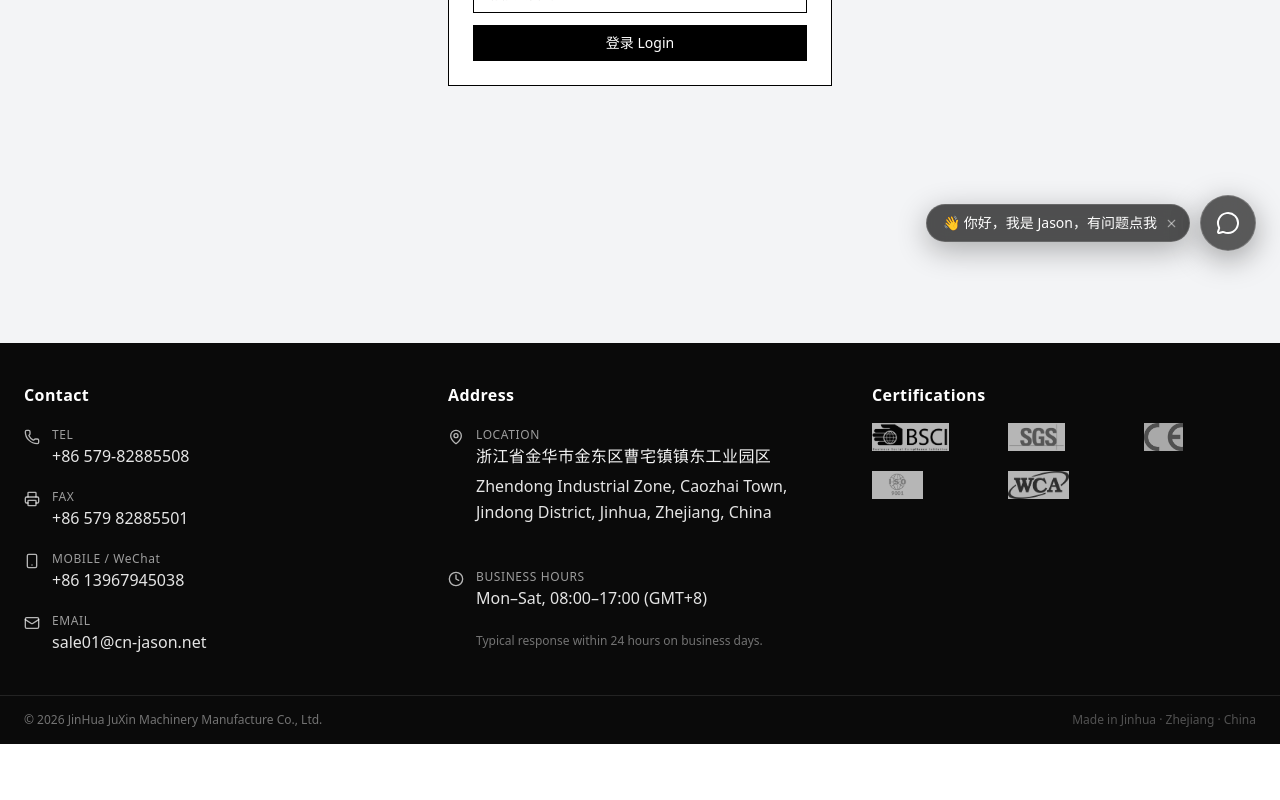
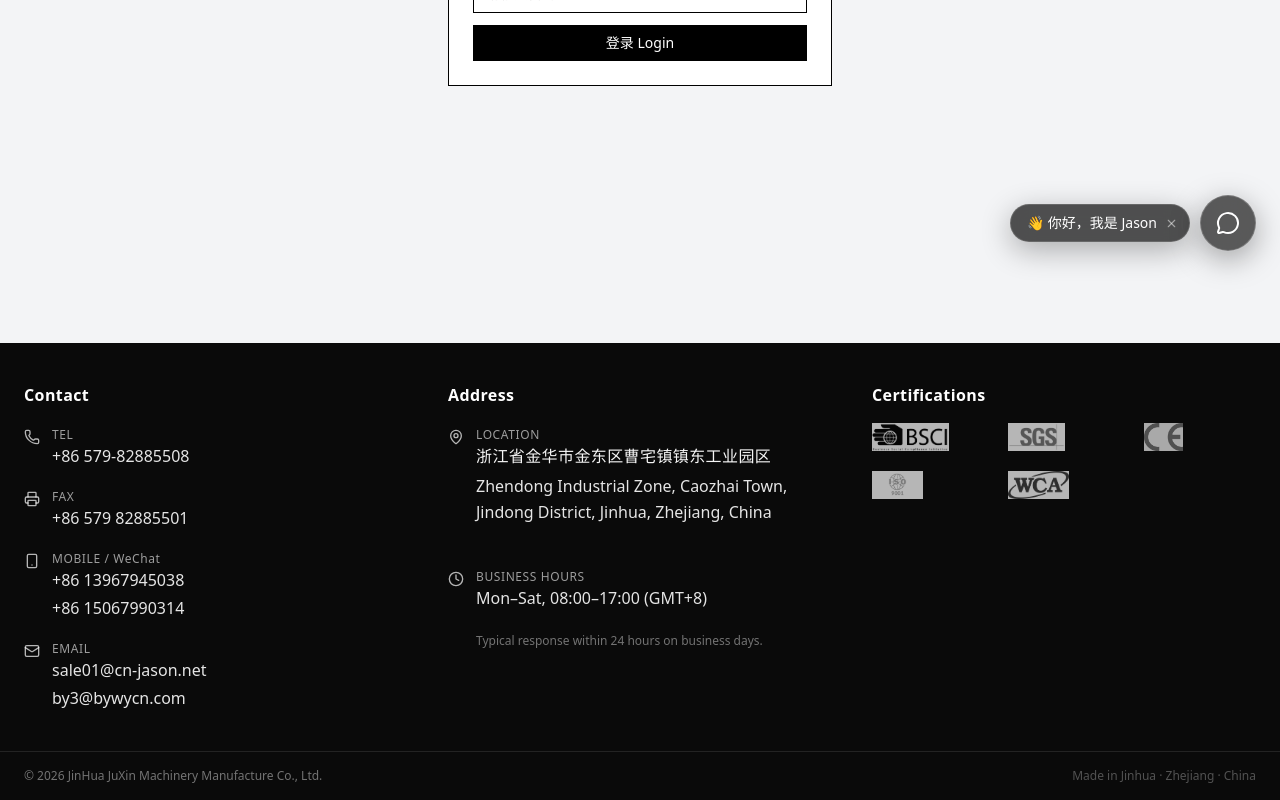
Before and after one commit to ChengYu2002/juxin-website-fullstack, a React (Vite) app in the folder frontend/: page /admin/login in a window 1280 px wide. Shown: the part 525-1325 px from the top of the page. Before the commit the page ends 1269 px from the top, so only its background shows below. Built offline with nearby package versions, Linux system fonts and the light colour scheme.

Commit message:
fix some frontend issue in chat

```diff
--- a/frontend/src/components/ChatWidget/ChatWidget.jsx
+++ b/frontend/src/components/ChatWidget/ChatWidget.jsx
@@ -3,6 +3,7 @@
 // - 前端持有 messages[] 历史，每次整包发给 /api/chat（模型无状态，历史即记忆）
 // - 匿名 conversationId 存 localStorage（P4 会用它把对话关联到询盘）
 // - 视觉：深色毛玻璃 / 黑白透明 / 灵动悬浮，对齐站点审美（Tailwind）
+// - 响应式：手机近全屏 sheet，桌面右下浮窗；输入框 16px 防 iOS 聚焦缩放
 
 import { useEffect, useRef, useState } from 'react'
 import { MessageCircle, X, Send } from 'lucide-react'
@@ -87,7 +88,7 @@ export default function ChatWidget() {
   const nudging = !open && hint !== 'dismissed'
 
   return (
-    <div className="fixed bottom-6 right-6 z-[1000] flex flex-col items-end">
+    <>
       {/* 灵动悬浮 / 提醒动画 */}
       <style>{`
         @keyframes cwIn{from{opacity:0;transform:translateY(12px) scale(.98)}to{opacity:1;transform:none}}
@@ -96,25 +97,22 @@ export default function ChatWidget() {
         @keyframes cwBob{0%,100%{transform:translateY(0)}50%{transform:translateY(-4px)}}
       `}</style>
 
+      {/* 对话面板：手机近全屏 sheet，桌面右下浮窗 */}
       {open && (
         <div
           role="dialog"
           aria-label="巨鑫售前助理"
-          style={{ animation: 'cwIn .2s ease-out' }}
+          style={{ animation: 'cwIn .22s ease-out' }}
           className="
-            relative mb-3 flex h-[520px] max-h-[calc(100vh-8rem)] w-[360px] max-w-[calc(100vw-3rem)]
-            flex-col overflow-hidden rounded-2xl
-            border border-white/15 bg-neutral-950/60 text-white
-            shadow-[0_16px_50px_rgba(0,0,0,0.45)] backdrop-blur-xl
+            fixed z-[1001] flex flex-col overflow-hidden text-white
+            inset-3 rounded-2xl
+            sm:inset-auto sm:right-6 sm:bottom-24 sm:h-[560px] sm:w-[370px] sm:max-h-[calc(100dvh-8rem)]
+            border border-white/15 bg-neutral-950/80 backdrop-blur-xl
+            shadow-[0_16px_50px_rgba(0,0,0,0.5)] sm:bg-neutral-950/60
           "
         >
           {/* 玻璃高光反射 */}
-          <div
-            className="
-              pointer-events-none absolute inset-0 rounded-2xl
-              bg-[linear-gradient(120deg,rgba(255,255,255,0.14),rgba(255,255,255,0.02)_40%,transparent_60%)]
-            "
-          />
+          <div className="pointer-events-none absolute inset-0 rounded-2xl bg-[linear-gradient(120deg,rgba(255,255,255,0.14),rgba(255,255,255,0.02)_40%,transparent_60%)]" />
 
           <div className="relative z-10 flex h-full flex-col">
             {/* 头部 */}
@@ -126,9 +124,9 @@ export default function ChatWidget() {
               <button
                 onClick={() => setOpen(false)}
                 aria-label="关闭"
-                className="text-white/60 transition hover:text-white"
+                className="-mr-1 grid h-8 w-8 place-items-center rounded-full text-white/60 transition hover:bg-white/10 hover:text-white"
               >
-                <X size={18} />
+                <X size={20} />
               </button>
             </div>
 
@@ -142,15 +140,15 @@ export default function ChatWidget() {
                   key={i}
                   className={
                     m.role === 'user'
-                      ? 'max-w-[82%] self-end whitespace-pre-wrap break-words rounded-2xl rounded-br-md bg-white px-3 py-2 text-sm leading-relaxed text-neutral-900 shadow-sm'
-                      : 'max-w-[82%] self-start whitespace-pre-wrap break-words rounded-2xl rounded-bl-md border border-white/10 bg-white/10 px-3 py-2 text-sm leading-relaxed text-white/90'
+                      ? 'max-w-[85%] self-end whitespace-pre-wrap break-words rounded-2xl rounded-br-md bg-white px-3 py-2 text-sm leading-relaxed text-neutral-900 shadow-sm'
+                      : 'max-w-[85%] self-start whitespace-pre-wrap break-words rounded-2xl rounded-bl-md border border-white/10 bg-white/10 px-3 py-2 text-sm leading-relaxed text-white/90'
                   }
                 >
                   {m.content}
                 </div>
               ))}
               {loading && (
-                <div className="max-w-[82%] self-start rounded-2xl rounded-bl-md border border-white/10 bg-white/5 px-3 py-2 text-sm italic text-white/50">
+                <div className="max-w-[85%] self-start rounded-2xl rounded-bl-md border border-white/10 bg-white/5 px-3 py-2 text-sm italic text-white/50">
                   Jason 正在输入…
                 </div>
               )}
@@ -161,8 +159,8 @@ export default function ChatWidget() {
               )}
             </div>
 
-            {/* 输入区 */}
-            <div className="flex items-end gap-2 border-t border-white/10 px-3 py-3">
+            {/* 输入区 —— text-base(16px) 防 iOS 聚焦缩放；底部留安全区 */}
+            <div className="flex items-end gap-2 border-t border-white/10 px-3 py-3 pb-[max(0.75rem,env(safe-area-inset-bottom))]">
               <textarea
                 rows={1}
                 placeholder="输入问题，Enter 发送…"
@@ -172,8 +170,8 @@ export default function ChatWidget() {
                 disabled={loading}
                 className="
                   max-h-24 flex-1 resize-none rounded-xl border border-white/15 bg-white/10
-                  px-3 py-2 text-sm text-white placeholder-white/40 outline-none
-                  backdrop-blur transition focus:border-white/40
+                  px-3 py-2 text-base text-white placeholder-white/40 outline-none
+                  backdrop-blur transition focus:border-white/40 sm:text-sm
                 "
               />
               <button
@@ -192,14 +190,18 @@ export default function ChatWidget() {
         </div>
       )}
 
-      {/* 底部：提醒气泡 + 悬浮圆钮 */}
-      <div className="flex items-center gap-2.5">
+      {/* 底部：提醒气泡 + 悬浮圆钮（手机打开时隐藏，用面板头部 × 关闭） */}
+      <div
+        className={`fixed bottom-5 right-5 z-[1000] items-center gap-2.5 sm:bottom-6 sm:right-6 ${
+          open ? 'hidden sm:flex' : 'flex'
+        }`}
+      >
         {/* 提醒气泡：点文字开聊，点 × 关掉 */}
         {nudging && hint === 'shown' && (
           <div
             style={{ animation: 'cwHintIn .3s ease-out' }}
             className="
-              flex items-center gap-1 whitespace-nowrap rounded-full
+              flex max-w-[70vw] items-center gap-1 whitespace-nowrap rounded-full
               border border-white/15 bg-neutral-900/75 py-2 pl-4 pr-2 text-sm text-white
               shadow-[0_8px_30px_rgba(0,0,0,0.3)] backdrop-blur-md
             "
@@ -209,14 +211,14 @@ export default function ChatWidget() {
                 setOpen(true)
                 setHint('dismissed')
               }}
-              className="cursor-pointer"
+              className="cursor-pointer truncate"
             >
-              👋 你好，我是 Jason，有问题点我
+              👋 你好，我是 Jason
             </button>
             <button
               onClick={() => setHint('dismissed')}
               aria-label="关闭提示"
-              className="grid h-5 w-5 place-items-center rounded-full text-white/50 transition hover:bg-white/10 hover:text-white"
+              className="grid h-5 w-5 shrink-0 place-items-center rounded-full text-white/50 transition hover:bg-white/10 hover:text-white"
             >
               <X size={13} />
             </button>
@@ -250,6 +252,6 @@ export default function ChatWidget() {
           </div>
         </div>
       </div>
-    </div>
+    </>
   )
 }
--- a/frontend/src/components/Footer.jsx
+++ b/frontend/src/components/Footer.jsx
@@ -35,21 +35,37 @@ export default function Footer() {
           </Item>
 
           <Item icon={Smartphone} label="MOBILE / WeChat">
+            <div className="space-y-0.5">
               <a
                 href="tel:+8613967945038"
-              className="hover:text-white transition tabular-nums"
+                className="block hover:text-white transition tabular-nums"
               >
                 +86 13967945038
               </a>
+              <a
+                href="tel:+8615067990314"
+                className="block hover:text-white transition tabular-nums"
+              >
+                +86 15067990314
+              </a>
+            </div>
           </Item>
 
           <Item icon={Mail} label="EMAIL">
+            <div className="space-y-0.5">
               <a
                 href="mailto:sale01@cn-jason.net"
-              className="text-neutral-200 hover:text-white transition underline-offset-4 hover:underline break-all"
+                className="block text-neutral-200 hover:text-white transition underline-offset-4 hover:underline break-all"
               >
                 sale01@cn-jason.net
               </a>
+              <a
+                href="mailto:by3@bywycn.com"
+                className="block text-neutral-200 hover:text-white transition underline-offset-4 hover:underline break-all"
+              >
+                by3@bywycn.com
+              </a>
+            </div>
           </Item>
         </div>
 
--- a/frontend/src/components/ProductCard.jsx
+++ b/frontend/src/components/ProductCard.jsx
@@ -27,7 +27,7 @@ export default function ProductCard({ product }) {
           <img
             src={mainImage}
             alt={product.name}
-            className="max-h-full max-w-full object-contain
+            className="h-full w-full object-contain
                       p-1.5 sm:p-2
                       transition-transform duration-300
                       group-hover:scale-[1.06]"
--- a/frontend/src/pages/Contact.jsx
+++ b/frontend/src/pages/Contact.jsx
@@ -299,6 +299,10 @@ export default function Contact() {
           <a className="underline" href={`mailto:${COMPANY_EMAIL}`}>
             {COMPANY_EMAIL}
           </a>
+          {' '}·{' '}
+          <a className="underline" href="mailto:by3@bywycn.com">
+            by3@bywycn.com
+          </a>
         </p>
       </form>
     </main>
```
Lines whose indentation alone changed are shown as unchanged.
